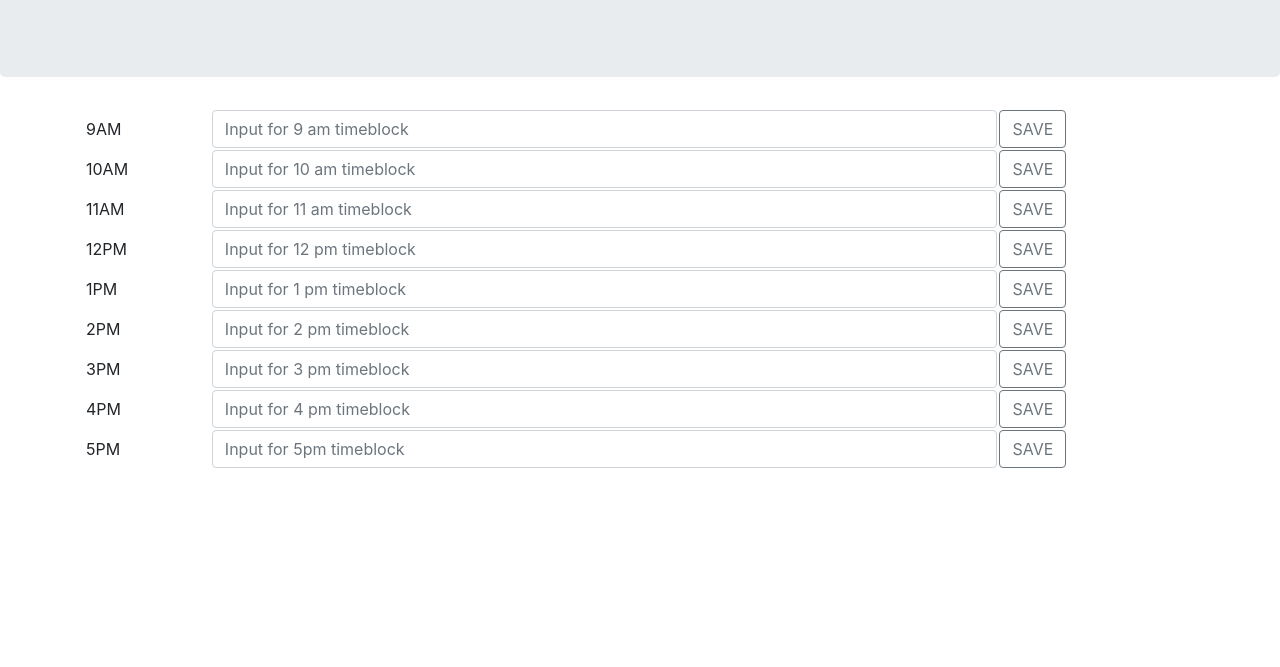
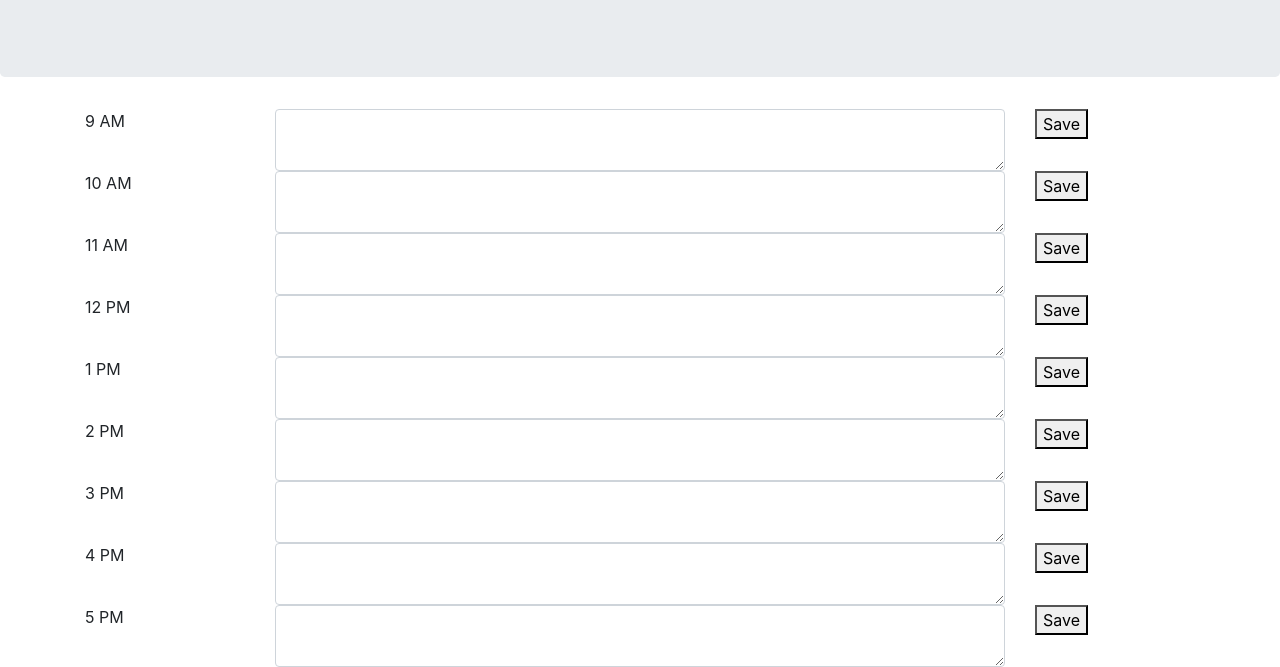
Before and after one commit to CJack74/dayPlanner, a plain HTML site: page index.html in a window 1280 px wide. Shown: the part 185-852 px from the top of the page. Before the commit the page ends 800 px from the top, so only its background shows below. Drawn offline with nearby package versions, Linux system fonts and the light colour scheme.

Commit message:
dynamic html

```diff
--- a/index.html
+++ b/index.html
@@ -18,124 +18,17 @@
     <!--Explanation for user-->
     <p class="Info">A calendar application for scheduling your work day</p>
     <p id="currentDay" class="Info"></p>
-    <div class="date" id="date">
+    <div class="date" id="date"></div>
+    <div id="currentHour"></div>
   </header>
 
 
-  </div>
 
   <!--Sets structure for inputs into the table-->
   <div class="container">
-    <table style="width: 100%;">
-      <tr id="row0">
-        <td>9AM</td>
-        <td>
-          <input type="text" class="form-control" placeholder="Input for 9 am timeblock" aria-label="9 am"
-           aria-describedby="button-addon2" />
-        </td>
-        <td>
-          <button class="btn btn-outline-secondary" type="button" id="button-addon2, saveBtn" onclick="setTime(0, 9)">
-            SAVE
-          </button>
-        </td>
-      </tr>
-      <tr id="row1">
-        <td>10AM</td>
-        <td>
-          <input type="text" class="form-control" placeholder="Input for 10 am timeblock" aria-label="9 am"
-           aria-describedby="button-addon2" />
-        </td>
-        <td>
-          <button class="btn btn-outline-secondary" type="button" id="button-addon2, saveBtn" onclick="setTime(1, 10)">
-            SAVE
-          </button>
-        </td>
-      </tr>
-      <tr id="row2">
-        <td>11AM</td>
-        <td>
-          <input type="text" class="form-control" placeholder="Input for 11 am timeblock" aria-label="9 am"
-           aria-describedby="button-addon2" />
-        </td>
-        <td>
-          <button class="btn btn-outline-secondary" type="button" id="button-addon2, saveBtn" onclick="setTime(2, 11)">
-            SAVE
-          </button>
-        </td>
-      </tr>
-      <tr id="row3">
-        <td>12PM</td>
-        <td>
-          <input type="text" class="form-control" placeholder="Input for 12 pm timeblock" aria-label="9 am"
-           aria-describedby="button-addon2" />
-        </td>
-        <td>
-          <button class="btn btn-outline-secondary" type="button" id="button-addon2, saveBtn" onclick="setTime(3, 12)">
-            SAVE
-          </button>
-        </td>
-      </tr>
-      <tr id="row4">
-        <td>1PM</td>
-        <td>
-          <input type="text" class="form-control" placeholder="Input for 1 pm timeblock" aria-label="9 am"
-           aria-describedby="button-addon2" />
-        </td>
-        <td>
-          <button class="btn btn-outline-secondary" type="button" id="button-addon2, saveBtn" onclick="setTime(4, 13)">
-            SAVE
-          </button>
-        </td>
-      </tr>
-      <tr id="row5">
-        <td>2PM</td>
-        <td>
-          <input type="text" class="form-control" placeholder="Input for 2 pm timeblock" aria-label="9 am"
-           aria-describedby="button-addon2" />
-        </td>
-        <td>
-          <button class="btn btn-outline-secondary" type="button" id="button-addon2, saveBtn" onclick="setTime(5, 14)">
-            SAVE
-          </button>
-        </td>
-      </tr>
-      <tr id="row6">
-        <td>3PM</td>
-        <td>
-          <input type="text" class="form-control" placeholder="Input for 3 pm timeblock" aria-label="9 am"
-           aria-describedby="button-addon2" />
-        </td>
-        <td>
-          <button class="btn btn-outline-secondary" type="button" id="button-addon2, saveBtn" onclick="setTime(6, 15)">
-            SAVE
-          </button>
-        </td>
-      </tr>
-      <tr id="row7">
-        <td>4PM</td>
-        <td>
-          <input type="text" class="form-control" placeholder="Input for 4 pm timeblock" aria-label="9 am"
-           aria-describedby="button-addon2" />
-        </td>
-        <td>
-          <button class="btn btn-outline-secondary" type="button" id="button-addon2, saveBtn" onclick="setTime(7, 16)">
-            SAVE
-          </button>
-        </td>
-      </tr>
-      <tr id ="row8">
-        <td>5PM</td>
-        <td>
-          <input type="text" class="form-control" placeholder="Input for 5pm timeblock" aria-label="9 am"
-          aria-describedby="button-addon2" />
-        </td>
-        <td>
-          <button class="btn btn-outline-secondary" type="button" id="button-addon2, saveBtn" onclick="setTime(8, 17)">
-            SAVE
-          </button>
-        </td>
-      </tr>
-    </table>
+    <div id="planner">
+
+    </div>
   </div>
 
 </body>
--- a/script.js
+++ b/script.js
@@ -0,0 +1,52 @@
+var workHours = [9, 10, 11, 12, 13, 14, 15, 16, 17];
+var currentHour = moment().hour();
+
+function Planner() {
+
+    for(let i = 0; i < workHours.length; i++) {
+
+        var row = $("<div class = 'row'>");
+        var col1 = $("<div class = 'col-sm-2'>");
+        var getHour = workHours[i] + " AM";
+
+        if (workHours[i] >= 12) {
+            getHour = workHours[i] + " PM";
+
+            if (workHours[i] >= 13) {
+                getHour = workHours[i] -12 + " PM";
+            }
+        }
+
+        col1.append(getHour);
+        var col2 = $("<div class = 'col-sm-8'>");
+
+        var textarea = $("<textarea>");
+        textarea.attr("id", "textarea" + i);
+        textarea.addClass("form-control");
+
+
+        var getTextArea = localStorage.getItem("textarea" + i);
+        textarea.text(getTextArea);
+        col2.append(textarea)
+
+        var col3 = $("<div class = 'col-sm-2'>");
+        var button = $("<button>");
+        button.addClass("saveBtn");
+        button.text("Save");
+        col3.append(button);
+
+        row.append(col1, col2, col3);
+        $("#planner").append(row);
+        $("#currentHour").text()
+    }
+}
+
+Planner();
+
+$(".saveBtn").on("click", function () {
+    for( let i = 0; i < workHours.length; i++) {
+        var getTextArea = $("#textarea" + i).val();
+        localStorage.setItem("textarea" + i, getTextArea);
+    }
+
+})
```
